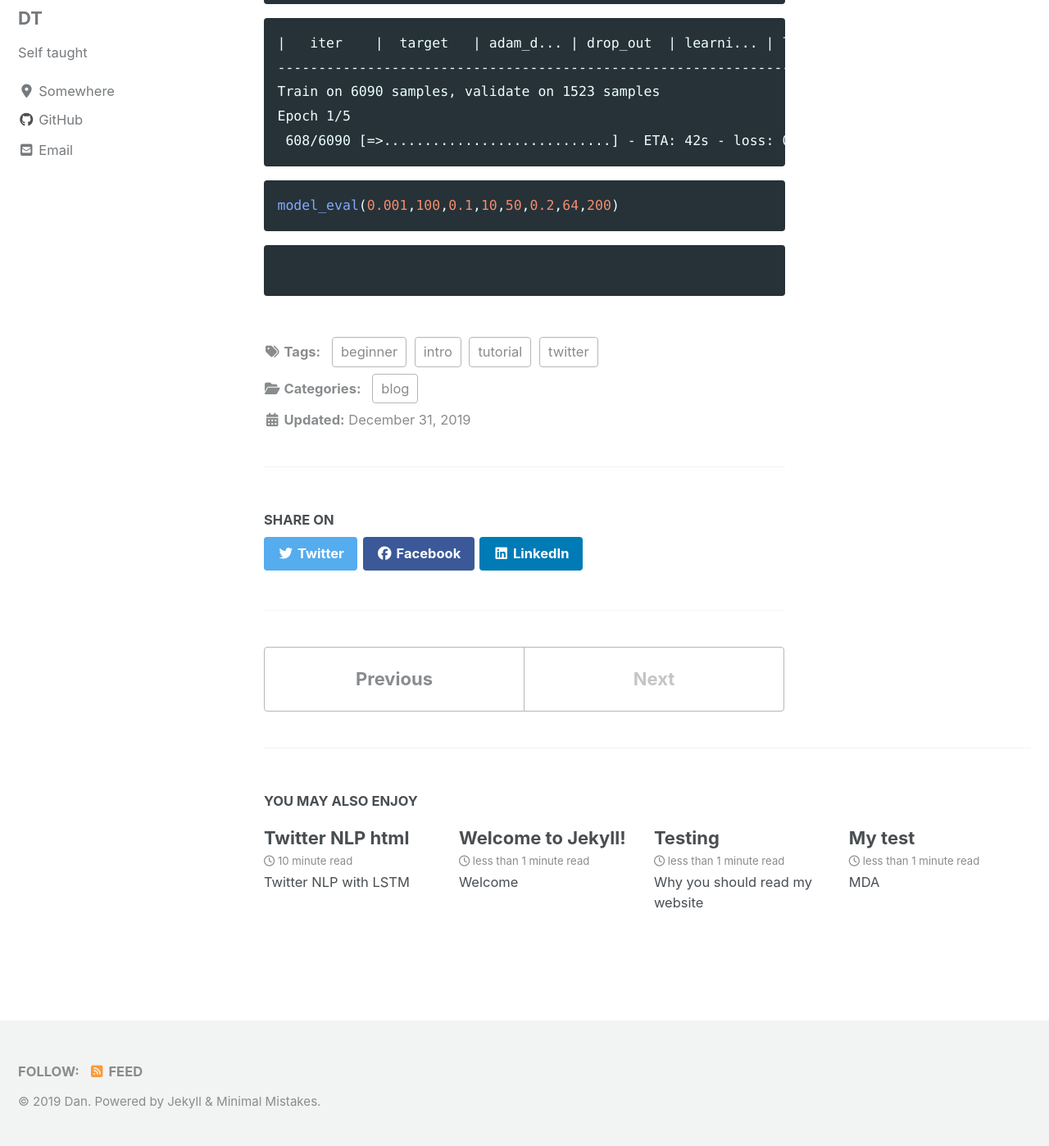
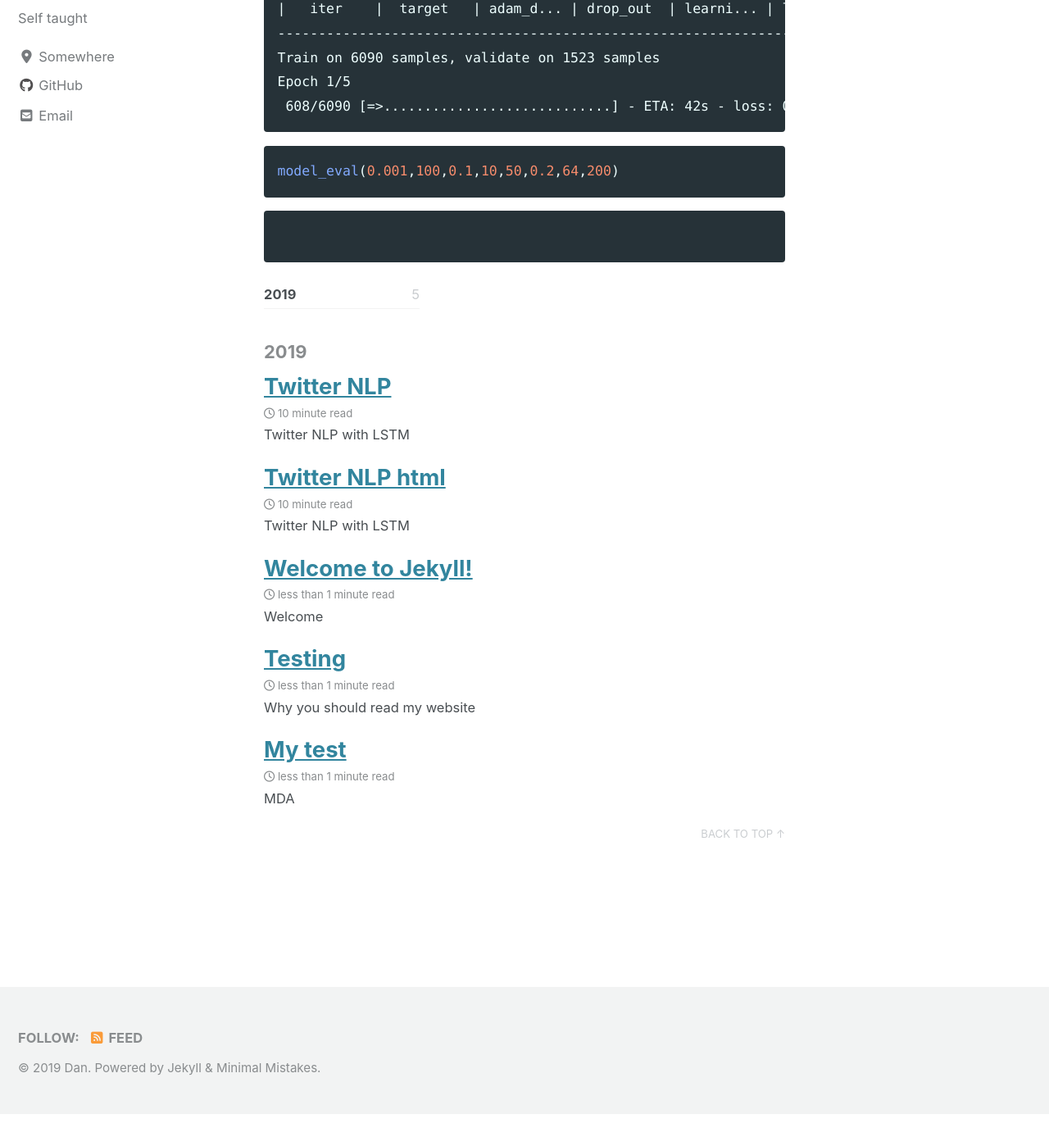
Before and after one commit to DanTran-DS/DanTran-DS.github.io, a Jekyll site: the page built from _posts/2019-12-31-Twitter-NLP.md, in a window 1280 px wide and 1400 px high, scrolled down 13046 px. Shown: the whole window at 82% size. Built offline with Jekyll 4.4.1, drawn with Linux system fonts in a browser that asks for light colours; cached includes are drawn as plain includes; nearby versions of some CDN libraries; after the commit the page ends 14405 px from its top, so only the background shows below that; part of the change alters nothing that is shown; some of the changed text lies outside the part shown.

````diff
--- a/_posts/2019-12-31-Twitter-NLP.md
+++ b/_posts/2019-12-31-Twitter-NLP.md
@@ -1,11 +1,10 @@
 ---
-layout: single
+layout: posts
 title: Twitter NLP
 excerpt: "Twitter NLP with LSTM"
 tags: [intro, beginner, twitter, tutorial]
 comments: true
 category: blog
-toc: true
 ---
 
 ```python
````
